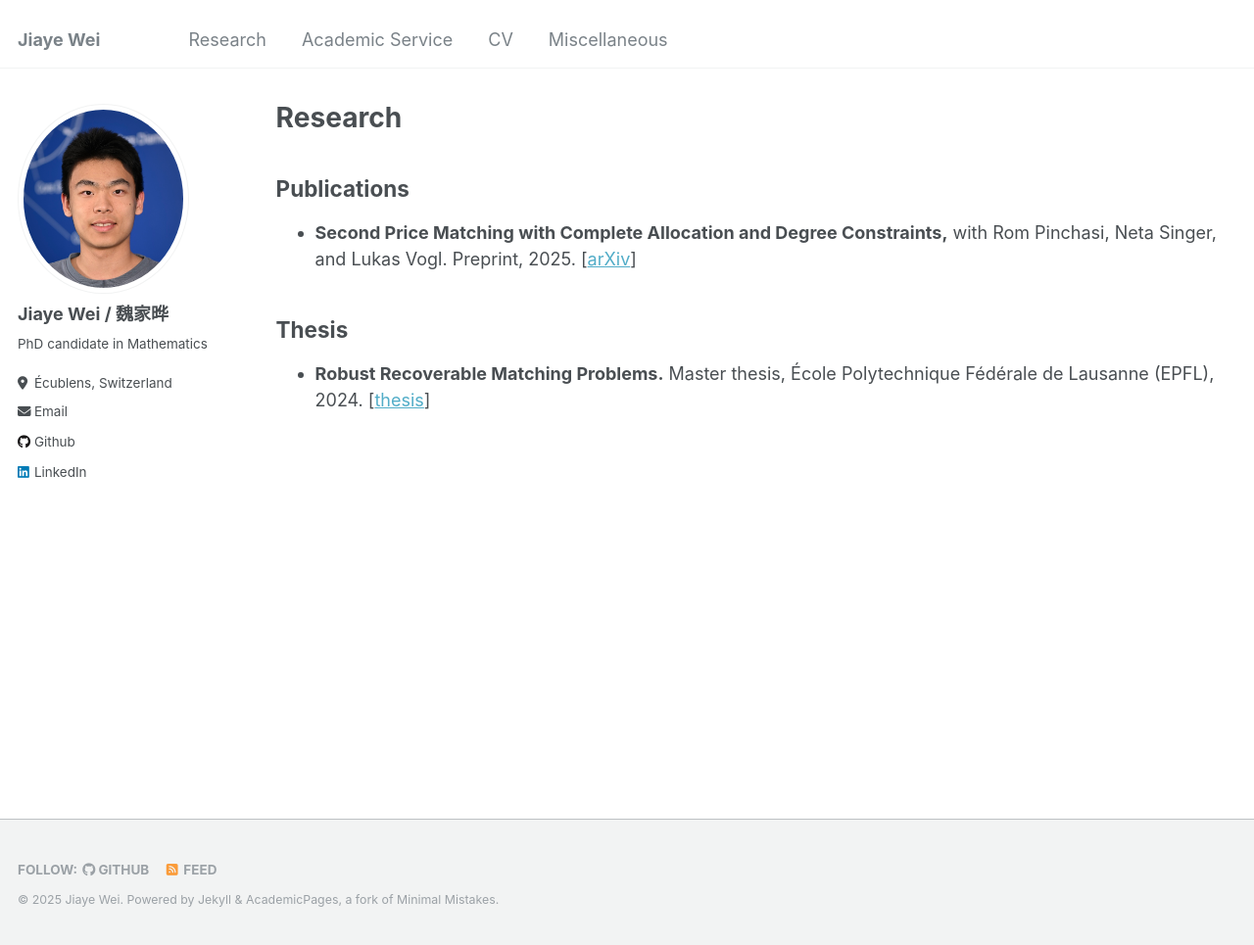
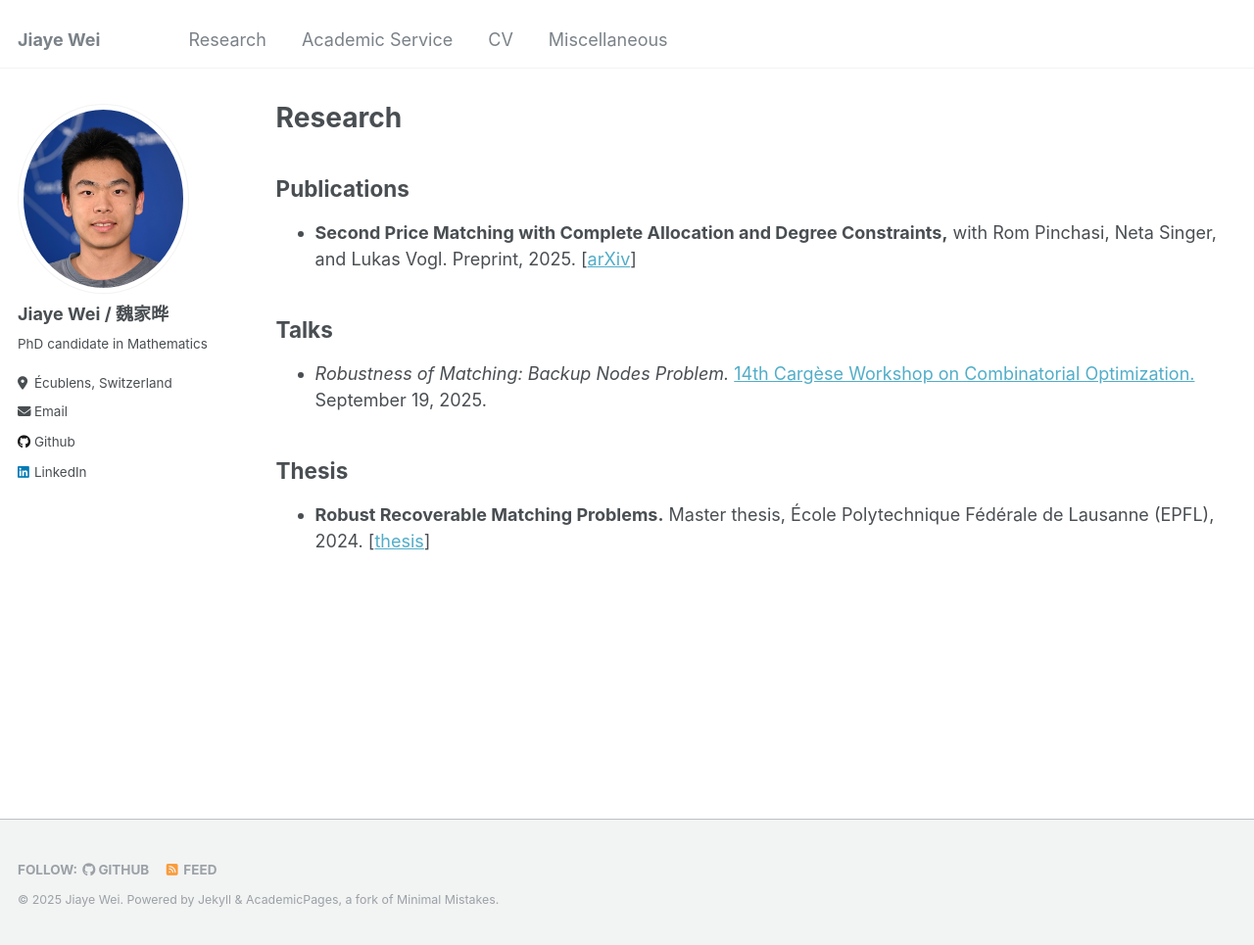
Before and after one commit to jiaye-W/jiaye-W.github.io, a Jekyll site: the page built from _pages/publications.md, in a window 1280 px wide and 965 px high. Shown: the whole window at 98% size. Built offline with Jekyll 4.4.1, drawn with Linux system fonts in a browser that asks for light colours.

Commit message:
add talks

```diff
--- a/_pages/publications.md
+++ b/_pages/publications.md
@@ -9,6 +9,11 @@ author_profile: true
 
 - **Second Price Matching with Complete Allocation and Degree Constraints,**
 with Rom Pinchasi, Neta Singer, and Lukas Vogl. Preprint, 2025. [[arXiv](https://arxiv.org/abs/2505.06005)]
+
+## Talks
+
+- *Robustness of Matching: Backup Nodes Problem.*
+[14th Cargèse Workshop on Combinatorial Optimization.](https://www.cargese.org/2025/) September 19, 2025.
 
 ## Thesis
 
```
